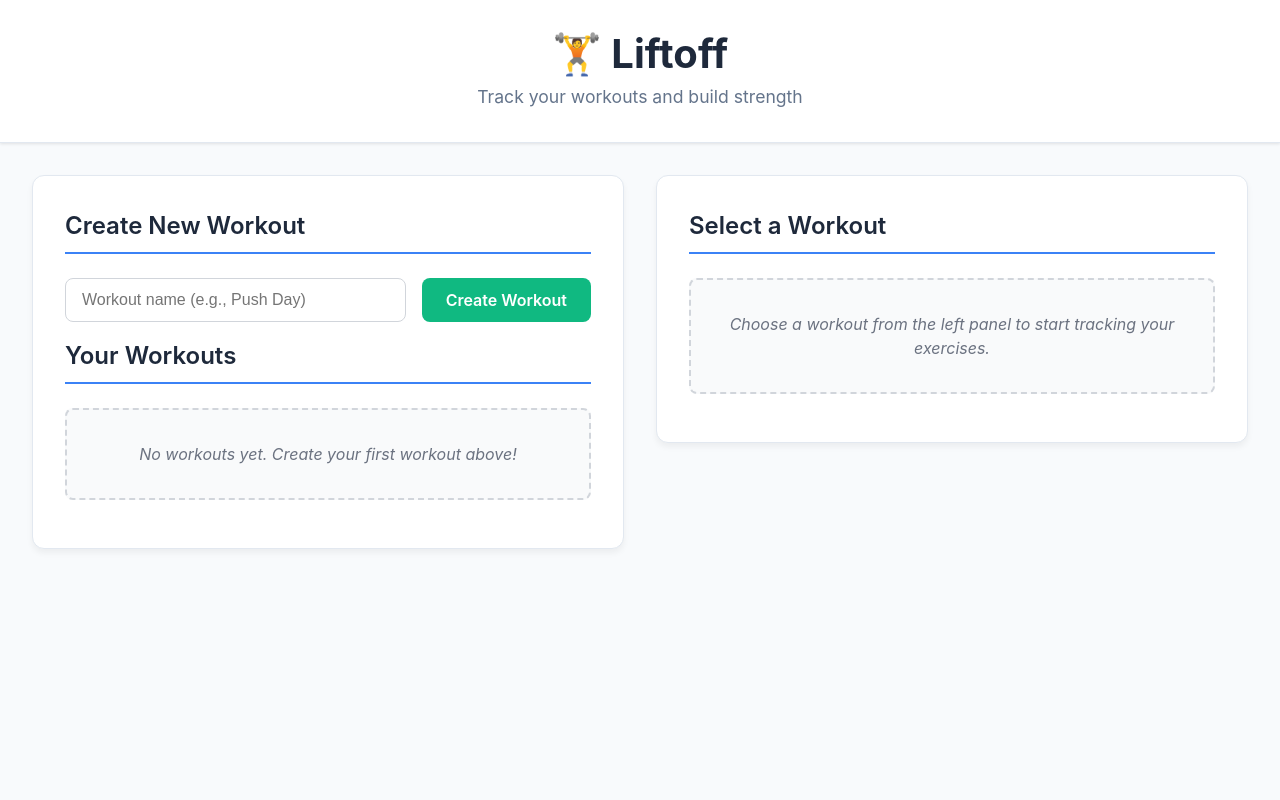
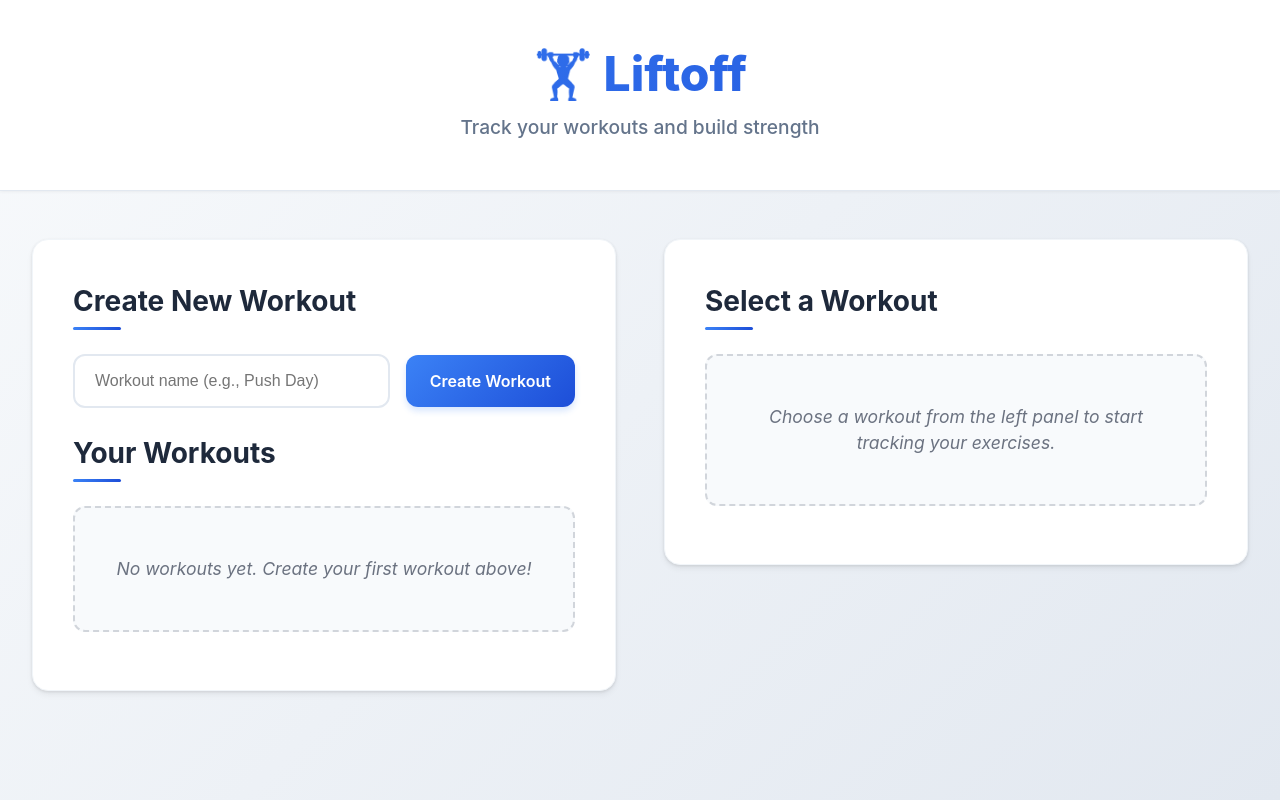
Before and after one commit to csimms3/Liftoff, a React (Vite) app in the folder frontend/: page / in a window 1280 px wide. Built offline with nearby package versions, Linux system fonts and the light colour scheme.

Commit message:
Refine UI with modern white-blue theme and enhanced styling

```diff
--- a/frontend/src/App.css
+++ b/frontend/src/App.css
@@ -1,107 +1,136 @@
 .app {
   min-height: 100vh;
-  background: #f8fafc;
+  background: linear-gradient(135deg, #f8fafc 0%, #e2e8f0 100%);
   color: #1e293b;
   font-family: -apple-system, BlinkMacSystemFont, 'Segoe UI', 'Roboto', sans-serif;
 }
 
 .app-header {
   text-align: center;
-  padding: 2rem 1rem;
+  padding: 3rem 1rem;
   background: white;
   border-bottom: 1px solid #e2e8f0;
-  box-shadow: 0 1px 3px rgba(0, 0, 0, 0.1);
+  box-shadow: 0 1px 3px rgba(0, 0, 0, 0.05);
 }
 
 .app-header h1 {
-  font-size: 2.5rem;
+  font-size: 3rem;
   margin: 0;
-  font-weight: 700;
-  color: #1e293b;
+  font-weight: 800;
+  background: linear-gradient(135deg, #3b82f6 0%, #1d4ed8 100%);
+  -webkit-background-clip: text;
+  -webkit-text-fill-color: transparent;
+  background-clip: text;
 }
 
 .app-header p {
-  font-size: 1.1rem;
-  margin: 0.5rem 0 0 0;
+  font-size: 1.2rem;
+  margin: 0.75rem 0 0 0;
   color: #64748b;
+  font-weight: 500;
 }
 
 .app-main {
   max-width: 1400px;
   margin: 0 auto;
-  padding: 2rem;
+  padding: 3rem 2rem;
   display: grid;
   grid-template-columns: 1fr 1fr;
-  gap: 2rem;
+  gap: 3rem;
   align-items: start;
 }
 
 .left-panel, .right-panel {
   background: white;
-  border-radius: 12px;
-  padding: 2rem;
-  box-shadow: 0 4px 6px rgba(0, 0, 0, 0.05);
-  border: 1px solid #e2e8f0;
+  border-radius: 16px;
+  padding: 2.5rem;
+  box-shadow: 0 4px 6px rgba(0, 0, 0, 0.05), 0 1px 3px rgba(0, 0, 0, 0.1);
+  border: 1px solid #f1f5f9;
+  transition: all 0.2s ease;
+}
+
+.left-panel:hover, .right-panel:hover {
+  box-shadow: 0 8px 25px rgba(0, 0, 0, 0.08), 0 2px 6px rgba(0, 0, 0, 0.12);
+  transform: translateY(-2px);
 }
 
 .workout-section h2, .workouts-section h2, .current-workout h2 {
-  margin: 0 0 1.5rem 0;
-  font-size: 1.5rem;
-  font-weight: 600;
+  margin: 0 0 2rem 0;
+  font-size: 1.75rem;
+  font-weight: 700;
   color: #1e293b;
-  border-bottom: 2px solid #3b82f6;
-  padding-bottom: 0.5rem;
+  position: relative;
+}
+
+.workout-section h2::after, .workouts-section h2::after, .current-workout h2::after {
+  content: '';
+  position: absolute;
+  bottom: -0.5rem;
+  left: 0;
+  width: 3rem;
+  height: 3px;
+  background: linear-gradient(90deg, #3b82f6 0%, #1d4ed8 100%);
+  border-radius: 2px;
 }
 
 .create-workout {
   display: flex;
   gap: 1rem;
   align-items: center;
-  margin-bottom: 1rem;
+  margin-bottom: 1.5rem;
 }
 
 .create-workout input {
   flex: 1;
-  padding: 0.75rem 1rem;
-  border: 1px solid #d1d5db;
-  border-radius: 8px;
+  padding: 1rem 1.25rem;
+  border: 2px solid #e2e8f0;
+  border-radius: 12px;
   font-size: 1rem;
   background: white;
   color: #374151;
-  transition: border-color 0.2s, box-shadow 0.2s;
+  transition: all 0.2s ease;
+  font-weight: 500;
 }
 
 .create-workout input:focus {
   outline: none;
   border-color: #3b82f6;
-  box-shadow: 0 0 0 3px rgba(59, 130, 246, 0.1);
+  box-shadow: 0 0 0 4px rgba(59, 130, 246, 0.1);
+  transform: translateY(-1px);
 }
 
 .create-workout button {
-  padding: 0.75rem 1.5rem;
-  background: #10b981;
+  padding: 1rem 1.5rem;
+  background: linear-gradient(135deg, #3b82f6 0%, #1d4ed8 100%);
   color: white;
   border: none;
-  border-radius: 8px;
+  border-radius: 12px;
   font-size: 1rem;
   font-weight: 600;
   cursor: pointer;
-  transition: background 0.2s;
+  transition: all 0.2s ease;
   white-space: nowrap;
+  box-shadow: 0 4px 6px rgba(59, 130, 246, 0.2);
 }
 
 .create-workout button:hover {
-  background: #059669;
+  transform: translateY(-2px);
+  box-shadow: 0 8px 15px rgba(59, 130, 246, 0.3);
+}
+
+.create-workout button:active {
+  transform: translateY(0);
 }
 
 .empty-state {
   text-align: center;
   color: #6b7280;
   font-style: italic;
-  padding: 2rem;
-  background: #f9fafb;
-  border-radius: 8px;
+  padding: 3rem 2rem;
+  background: #f8fafc;
+  border-radius: 12px;
   border: 2px dashed #d1d5db;
+  font-size: 1.1rem;
 }
 
 .workouts-grid {
@@ -112,58 +141,64 @@
 
 .workout-card {
   background: #f8fafc;
-  border-radius: 8px;
-  padding: 1.5rem;
-  border: 1px solid #e2e8f0;
-  transition: all 0.2s;
+  border-radius: 12px;
+  padding: 1.75rem;
+  border: 2px solid #e2e8f0;
+  transition: all 0.2s ease;
   display: flex;
   justify-content: space-between;
   align-items: center;
+  cursor: pointer;
 }
 
 .workout-card:hover {
   background: #f1f5f9;
-  border-color: #cbd5e1;
-  transform: translateY(-1px);
-  box-shadow: 0 4px 6px rgba(0, 0, 0, 0.05);
+  border-color: #3b82f6;
+  transform: translateY(-2px);
+  box-shadow: 0 4px 12px rgba(59, 130, 246, 0.15);
 }
 
 .workout-card h3 {
-  margin: 0 0 0.25rem 0;
-  font-size: 1.2rem;
+  margin: 0 0 0.5rem 0;
+  font-size: 1.3rem;
   color: #1e293b;
+  font-weight: 600;
 }
 
 .workout-card p {
   margin: 0;
   color: #64748b;
-  font-size: 0.9rem;
+  font-size: 0.95rem;
+  font-weight: 500;
 }
 
 .workout-card button {
-  padding: 0.5rem 1rem;
-  background: #3b82f6;
+  padding: 0.75rem 1.25rem;
+  background: linear-gradient(135deg, #3b82f6 0%, #1d4ed8 100%);
   color: white;
   border: none;
-  border-radius: 6px;
+  border-radius: 8px;
   font-weight: 600;
   cursor: pointer;
-  transition: background 0.2s;
+  transition: all 0.2s ease;
   font-size: 0.9rem;
+  box-shadow: 0 2px 4px rgba(59, 130, 246, 0.2);
 }
 
 .workout-card button:hover {
-  background: #2563eb;
+  transform: translateY(-1px);
+  box-shadow: 0 4px 8px rgba(59, 130, 246, 0.3);
 }
 
 .add-exercise {
-  margin-bottom: 2rem;
+  margin-bottom: 2.5rem;
 }
 
 .add-exercise h3 {
-  margin: 0 0 1rem 0;
-  font-size: 1.3rem;
+  margin: 0 0 1.5rem 0;
+  font-size: 1.4rem;
   color: #1e293b;
+  font-weight: 600;
 }
 
 .exercise-form {
@@ -174,40 +209,45 @@
 }
 
 .exercise-form input {
-  padding: 0.75rem;
-  border: 1px solid #d1d5db;
-  border-radius: 6px;
-  font-size: 0.9rem;
+  padding: 0.875rem;
+  border: 2px solid #e2e8f0;
+  border-radius: 8px;
+  font-size: 0.95rem;
   background: white;
   color: #374151;
-  transition: border-color 0.2s;
+  transition: all 0.2s ease;
+  font-weight: 500;
 }
 
 .exercise-form input:focus {
   outline: none;
   border-color: #3b82f6;
+  box-shadow: 0 0 0 3px rgba(59, 130, 246, 0.1);
 }
 
 .exercise-form button {
-  padding: 0.75rem 1rem;
-  background: #f59e0b;
+  padding: 0.875rem 1.25rem;
+  background: linear-gradient(135deg, #f59e0b 0%, #d97706 100%);
   color: white;
   border: none;
-  border-radius: 6px;
+  border-radius: 8px;
   font-weight: 600;
   cursor: pointer;
-  transition: background 0.2s;
+  transition: all 0.2s ease;
   white-space: nowrap;
+  box-shadow: 0 2px 4px rgba(245, 158, 11, 0.2);
 }
 
 .exercise-form button:hover {
-  background: #d97706;
+  transform: translateY(-1px);
+  box-shadow: 0 4px 8px rgba(245, 158, 11, 0.3);
 }
 
 .exercises-list h3 {
-  margin: 0 0 1rem 0;
-  font-size: 1.3rem;
+  margin: 0 0 1.5rem 0;
+  font-size: 1.4rem;
   color: #1e293b;
+  font-weight: 600;
 }
 
 .exercises-grid {
@@ -218,24 +258,34 @@
 
 .exercise-card {
   background: #f8fafc;
-  border-radius: 8px;
-  padding: 1.5rem;
-  border: 1px solid #e2e8f0;
+  border-radius: 12px;
+  padding: 1.75rem;
+  border: 2px solid #e2e8f0;
   display: flex;
   justify-content: space-between;
   align-items: center;
+  transition: all 0.2s ease;
+}
+
+.exercise-card:hover {
+  background: #f1f5f9;
+  border-color: #3b82f6;
+  transform: translateY(-1px);
+  box-shadow: 0 4px 12px rgba(59, 130, 246, 0.1);
 }
 
 .exercise-card h4 {
-  margin: 0 0 0.25rem 0;
-  font-size: 1.1rem;
+  margin: 0 0 0.5rem 0;
+  font-size: 1.2rem;
   color: #1e293b;
+  font-weight: 600;
 }
 
 .exercise-card p {
   margin: 0.25rem 0;
   color: #64748b;
   font-size: 0.9rem;
+  font-weight: 500;
 }
 
 .exercise-info {
@@ -246,11 +296,17 @@
   text-align: right;
   color: #6b7280;
   font-size: 0.85rem;
+  font-weight: 600;
 }
 
 @media (max-width: 1024px) {
   .app-main {
     grid-template-columns: 1fr;
+    gap: 2rem;
+  }
+
+  .left-panel, .right-panel {
+    padding: 2rem;
   }
 }
 
@@ -268,7 +324,7 @@
   .exercise-card {
     flex-direction: column;
     align-items: flex-start;
-    gap: 0.5rem;
+    gap: 0.75rem;
   }
 
   .exercise-stats {
@@ -276,10 +332,15 @@
   }
 
   .app-header h1 {
-    font-size: 2rem;
+    font-size: 2.5rem;
   }
 
   .app-main {
-    padding: 1rem;
+    padding: 2rem 1rem;
+  }
+
+  .create-workout {
+    flex-direction: column;
+    align-items: stretch;
   }
 }
```
